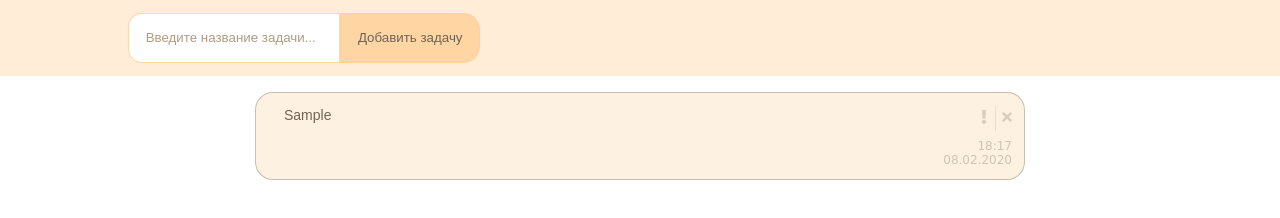
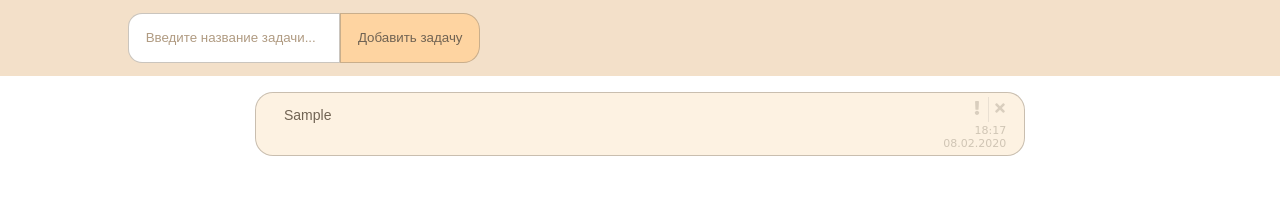
Before and after one commit to letUser/ToDo_List-on-Native_JS, a website built with webpack: page index.html in a window 1280 px wide. Both pictures are taken after typing "Sample" into the empty fields and a click on the button "Добавить задачу". Built offline with nearby package versions, Linux system fonts and the light colour scheme.

Commit message:
styles upd

```diff
--- a/src/index.js
+++ b/src/index.js
@@ -17,6 +17,7 @@ class Task {
   showTask() {
     let li = document.createElement("li");
     let liText = document.createElement("p");
+    let bttns = document.createElement("div");
     let liRemove = document.createElement("button");
     let importantBttn = document.createElement("button");
     let liDate = document.createElement("div");
@@ -30,6 +31,8 @@ class Task {
     li.classList.add("li");
     list.prepend(li);
 
+    bttns.classList.add("bttns");
+
     removeIcon.setAttribute("src", "./svg/times-solid.svg");
     removeIcon.classList.add('removeIcon');
     liRemove.setAttribute("type", "button");
@@ -40,14 +43,15 @@ class Task {
     importantBttn.setAttribute("type", "button");
     importantBttn.classList.add("importantBttn");
 
-    liDate.classList.add("liDate");
+    liDate.classList.add("date");
     if (this.initDate === null) this.initDate = this.createDate();
     liDate.innerHTML = this.initDate;
 
     li.append(liText);
-    li.append(importantBttn);
+    li.append(bttns)
+    bttns.append(importantBttn);
     importantBttn.append(importantIcon);
-    li.append(liRemove);
+    bttns.append(liRemove);
     liRemove.append(removeIcon);
     li.append(liDate);
     this.elem = li;
--- a/src/styles.css
+++ b/src/styles.css
@@ -4,7 +4,7 @@ body {
 }
 
 .header {
-  background-color: #ffe0bc94;
+  background-color: #eccda79c;
   padding: 1% 0 1% 10%;
 }
 
@@ -17,7 +17,7 @@ body {
   outline: none;
   border-radius: 1.1vw 0 0 1.1vw;
   padding: 1.3vw;
-  border: 1px solid rgb(255, 210, 155, 0.85);
+  border: 1px solid #8d827275;
   color: #16476d;
 }
 
@@ -30,7 +30,7 @@ body {
   outline: none;
   border-radius: 0 1.3vw 1.3vw 0;
   background-color: rgb(255, 210, 155, 0.85);
-  border: 1px solid rgb(255, 210, 155, 0.85);
+  border: 1px solid #8d827275;
   color: #706353;
 }
 
@@ -41,10 +41,9 @@ body {
 
 .importantBttn {
   position: relative;
-  display: inline-block;
+  display: inline;
   top: 0.3em;
   padding: 0.3em;
-  margin-left: 2.3em;
   outline: none;
   background: none;
   border: none;
@@ -74,6 +73,14 @@ body {
   font-size: 14px;
   font-family: sans-serif;
   margin: 1em 2em 0 2em;
+  text-align: justify;
+}
+
+.bttns {
+  position: relative;
+  display: inline;
+  vertical-align: top;
+  left: 1.5em;
 }
 
 .liRemove {
@@ -108,18 +115,18 @@ body {
   font-size: 1vw;
 }
 
-.liDate {
+.date {
   position: relative;
-  margin: 1em 1em 1em 1em;
-  font-family: Robotic, cursive;
-  font-size: 12px;
+  display: inline-block;
+  left: 42.95em;
 }
 
-.liDate p {
-  margin-block-start: 0;
-  margin-block-end: 0;
+.date p {
   text-align: right;
   color: #8d827267;
+  font-family: Robotic, cursive;
+  font-size: 11px;
+  margin: 0 0 0.5em 0;
 }
 
 .importantIcon {
```
Also changed, not shown: dist/main.js, dist/style.css.
